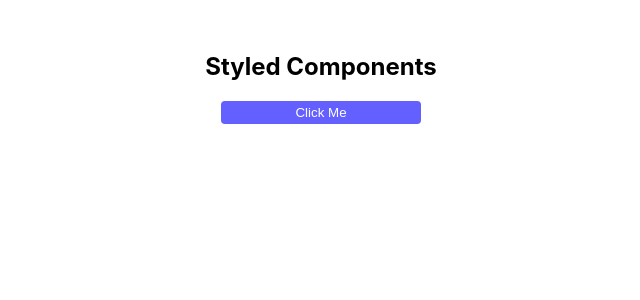
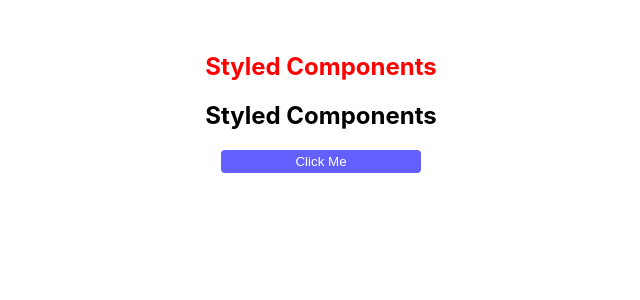
Before and after one commit to roy-11/react-demo, a React (Create React App) app in the folder sample01_styled-components/: page / in a window 1280 px wide. Shown: the top 300 px of the page, without its empty margins (319-959 px from the left). Built offline with nearby package versions, Linux system fonts and the light colour scheme.

Commit message:
feat(sample01): add simple props to BasicTitle

```diff
--- a/sample01_styled-components/src/App.js
+++ b/sample01_styled-components/src/App.js
@@ -4,6 +4,7 @@
 function App() {
   return (
     <div style={{ padding: "2rem" }}>
+      <BasicTitle special>Styled Components</BasicTitle>
       <BasicTitle>Styled Components</BasicTitle>
       <DefaultButton>click me</DefaultButton>
     </div>
--- a/sample01_styled-components/src/components/BasicTitle.js
+++ b/sample01_styled-components/src/components/BasicTitle.js
@@ -3,6 +3,7 @@
 const BasicTitle = styled.h2`
   text-align: center;
   text-transform: capitalize;
+  color: ${({ special }) => special && "red"};
 `;
 
 export default BasicTitle;
```
